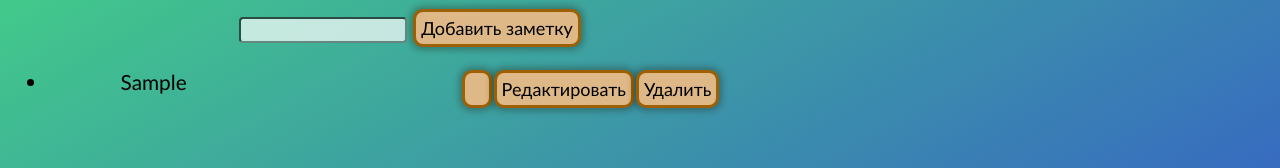
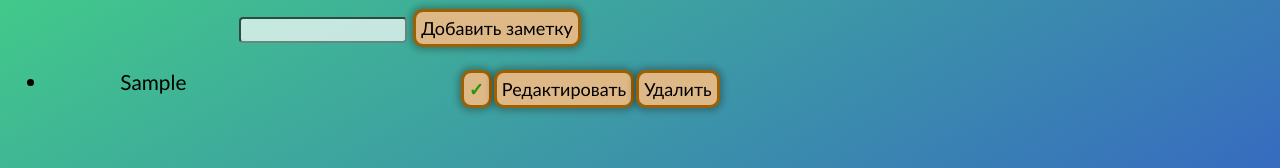
Before and after one commit to picell136/organizer-day_React, a React (Vite) app: page /show in a window 1280 px wide. Both pictures are taken after typing "Sample" into the empty fields and a click on the button "Добавить заметку". Shown: the top 168 px of the page. Built offline with nearby package versions, Linux system fonts and the light colour scheme.

Commit message:
some changes

```diff
--- a/src/components/Show.jsx
+++ b/src/components/Show.jsx
@@ -121,9 +121,7 @@ const Show = ({ displayDay, displayMonth, displayYear }) => {
                                                     <div className={elem.isEdit ? 'buttons-isEdit' : 'buttons-notEdit'}>
                                                         <span className='done' >
                                                             <button type='submit' onClick={() => toggleCompleted(elem.creationTime)}>
-                                                                <svg className={["icon-done"]} viewBox="0 0 42 42" width="14" height="14">
-                                                                    <use href="../_allSprites.svg#icon-done2.svg" x="0" y="0"></use>
-                                                                </svg>
+                                                                <div className='icon-done2'>✓</div>
                                                             </button>
                                                         </span>
                                                         <span>
--- a/src/index.css
+++ b/src/index.css
@@ -107,6 +107,11 @@ button:hover {
     padding: 0;
 }
 
+.icon-done2 {
+    color: #239906;
+    font-weight: 900;
+}
+
 .icon-done:hover {
     fill: rgb(45, 241, 19);
 }
```
Also changed, not shown: public/_allSprites.svg.
